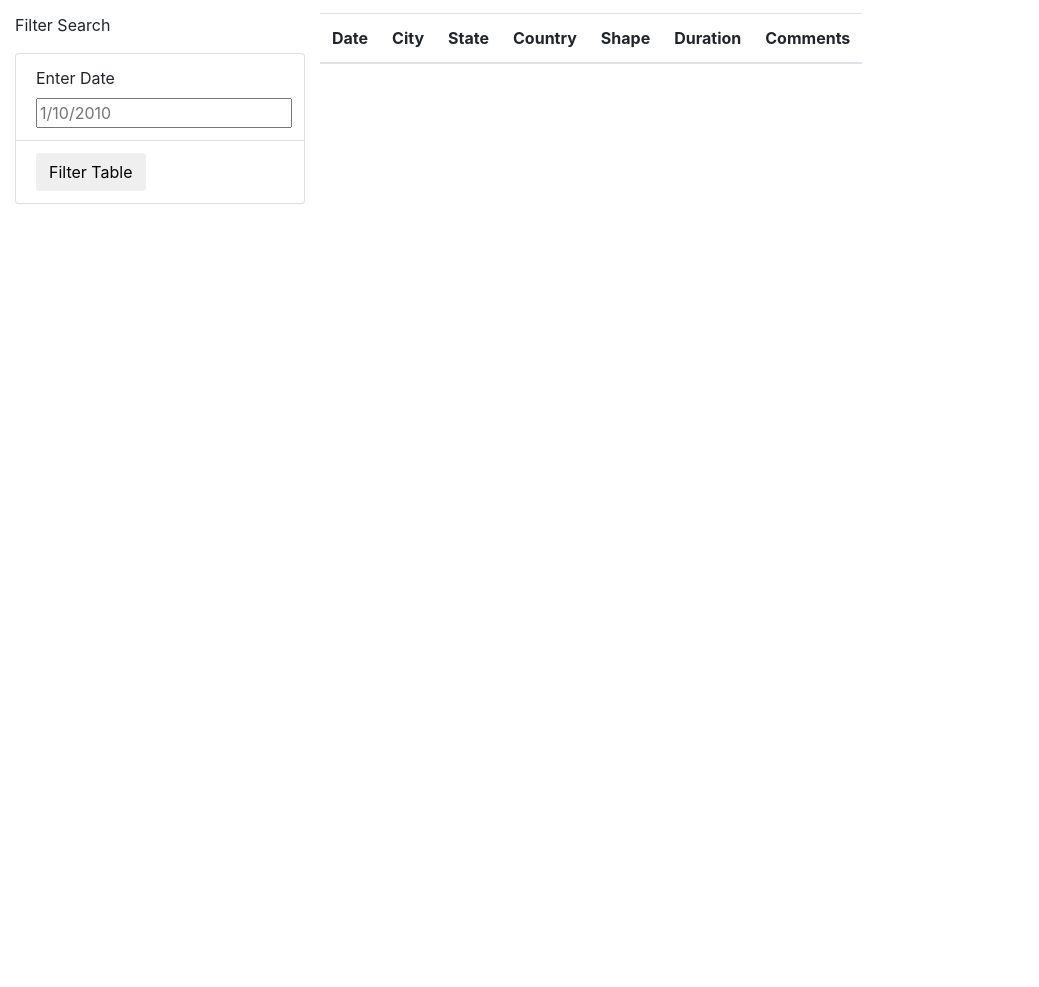
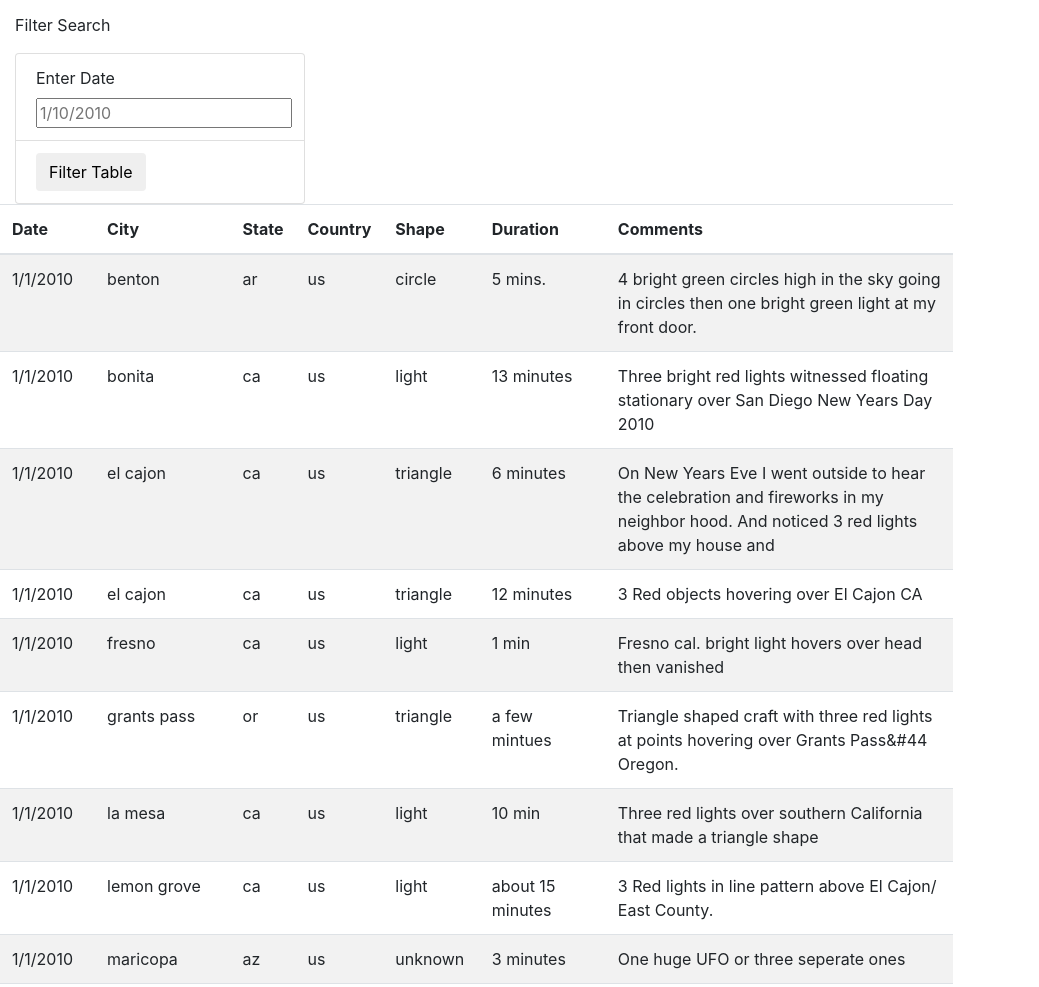
Before and after one commit to drewholt12/UFOs, a plain HTML site: page index.html in a window 1280 px wide. Shown: the part 707-1694 px from the top of the page, without its empty margins (0-1039 px from the left). Before the commit the page ends 911 px from the top, so only its background shows below. Drawn offline with nearby package versions, Linux system fonts and the light colour scheme; files that its build step writes are made by us from their sources.

Commit message:
updated index.html, app.js, and moved files to correct locations

```diff
--- a/index.html
+++ b/index.html
@@ -70,5 +70,8 @@
             </div>
         </div>
     </div>
+<script src="https://cdnjs.cloudflare.com/ajax/libs/d3/4.11.0/d3.js"></script>
+<script src="static/js/data.js"></script>
+<script src="static/js/app.js"></script>
 </body>
 </html>
--- a/js/app.js
+++ b/static/js/app.js
@@ -4,10 +4,10 @@ const tableData = data;
 // Reference the HTML table using d3
 var tbody = d3.select("tbody");
 
-fucntion buildTable(data) {
+function buildTable(data) {
     // First, clear out any existing data so we aren't using any pre-existing filters
     tbody.html("");
-}
+
     // Next, loop through each object in the data and append a row and cells for each value in the row
     data.forEach((dataRow) => {
     // Append a rwo to the table body
@@ -20,6 +20,7 @@ data.forEach((dataRow) => {
             }
         );
     });
+}
 
 // add a filterering button using D3
 function handleClick() {
```
Also changed, not shown: static/js/data.js (renamed from js/data.js). Lines whose indentation alone changed are shown as unchanged.
